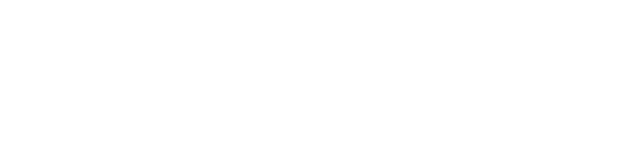
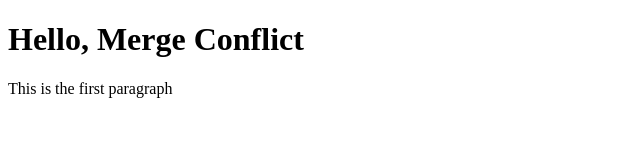
Before and after one commit to Claudialhc/conflict-activity, a plain HTML site: page index.html in a window 1280 px wide. Shown: the whole page, without its empty margins (0-640 px from the left). Drawn offline with Linux system fonts and the light colour scheme.

Commit message:
add first paragraph

```diff
--- a/index.html
+++ b/index.html
@@ -6,6 +6,8 @@
     <title>Document</title>
 </head>
 <body>
+    <h1>Hello, Merge Conflict</h1>
+    <p>This is the first paragraph</p>
 
 </body>
 </html>
```
